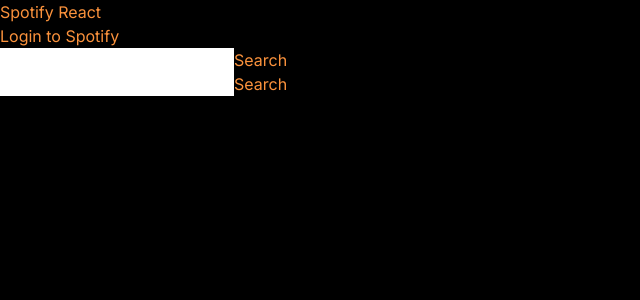
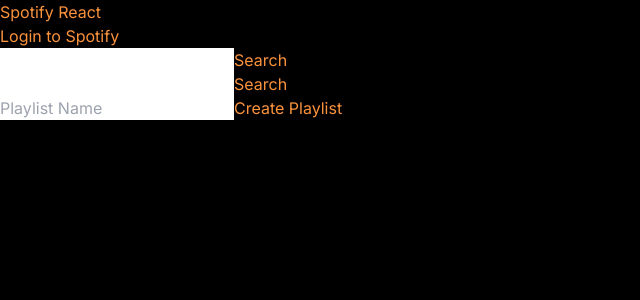
Before and after one commit to Njoe00/Youtube-PlayList-To-Spotify-Converter, a Next.js app: page / in a window 1280 px wide. Shown: the top 300 px of the page, without its empty margins (0-640 px from the left). Built offline with nearby package versions, Linux system fonts and the light colour scheme.

Commit message:
adding function to create playlists and name for app

```diff
--- a/src/app/page.tsx
+++ b/src/app/page.tsx
@@ -8,7 +8,7 @@ export default function Home() {
   const REDIRECT_URI = "http://localhost:3000";
   const AUTH_ENDPOINT = "https://accounts.spotify.com/authorize";
   const RESPONSE_TYPE = "token";
-  const SCOPE = "playlist-modify-private";
+  const SCOPE = "playlist-modify-private playlist-modify-public";
   const [token, setToken] = useState<string | null>("");
   const [searchKey, setSearchKey] = useState("");
   const [artists, setArtists] = useState([]);
@@ -70,7 +70,7 @@ export default function Home() {
     return artists.map((artist) => (
       <div key={artist.id}>
         {artist.images.length ? (
-          <img width={"100%"} src={artist.images[0].url} alt="" />
+          <img width={"20%"} src={artist.images[0].url} alt="" />
         ) : (
           <div>No Image</div>
         )}
@@ -104,7 +104,7 @@ export default function Home() {
         </form>
         {renderArtists()}
       </div>
-      <Playlist userId={userId} token={token} />
+      <Playlist token={token} />
     </main>
   );
 }
--- a/src/app/playlist/page.tsx
+++ b/src/app/playlist/page.tsx
@@ -1,32 +1,39 @@
-import React, { useEffect, useState } from "react";
+import React, { useState } from "react";
 import axios from "axios";
 
-// const [playlist, setPlaylist] = useState([]);
+export default function Playlist({ token }: { token: string | null }) {
+  const [playlistName, setPlaylistName] = useState("");
 
-export default function Playlist({
-  userId,
-  token,
-}: {
-  userId: string;
-  token: string;
-}) {
-  console.log("userId", userId, "token", token);
-  const createPlaylist = async (userId: string, token: string) => {
-    const { data } = await axios.post(
-      `https://api.spotify.com/v1/users/${userId}/playlists`,
+  const createPlaylist = async () => {
+    try {
+      const response = await axios.post(
+        "https://api.spotify.com/v1/me/playlists",
+        {
+          name: playlistName,
+        },
         {
           headers: {
             Authorization: `Bearer ${token}`,
             "Content-Type": "application/json",
           },
-        data: {
-          name: "New Playlist",
-          description: "New playlist description",
-          public: false,
-        },
         }
       );
-    console.log("line 25", data);
+
+      console.log("Playlist created:", response.data);
+    } catch (error) {
+      console.error("Error creating playlist:", error);
+    }
   };
-  return <div></div>;
+
+  return (
+    <div>
+      <input
+        type="text"
+        placeholder="Playlist Name"
+        value={playlistName}
+        onChange={(e) => setPlaylistName(e.target.value)}
+      />
+      <button onClick={createPlaylist}>Create Playlist</button>
+    </div>
+  );
 }
```
Also changed, not shown: src/app/layout.tsx (line endings or trailing spaces). Lines whose indentation alone changed are shown as unchanged.
